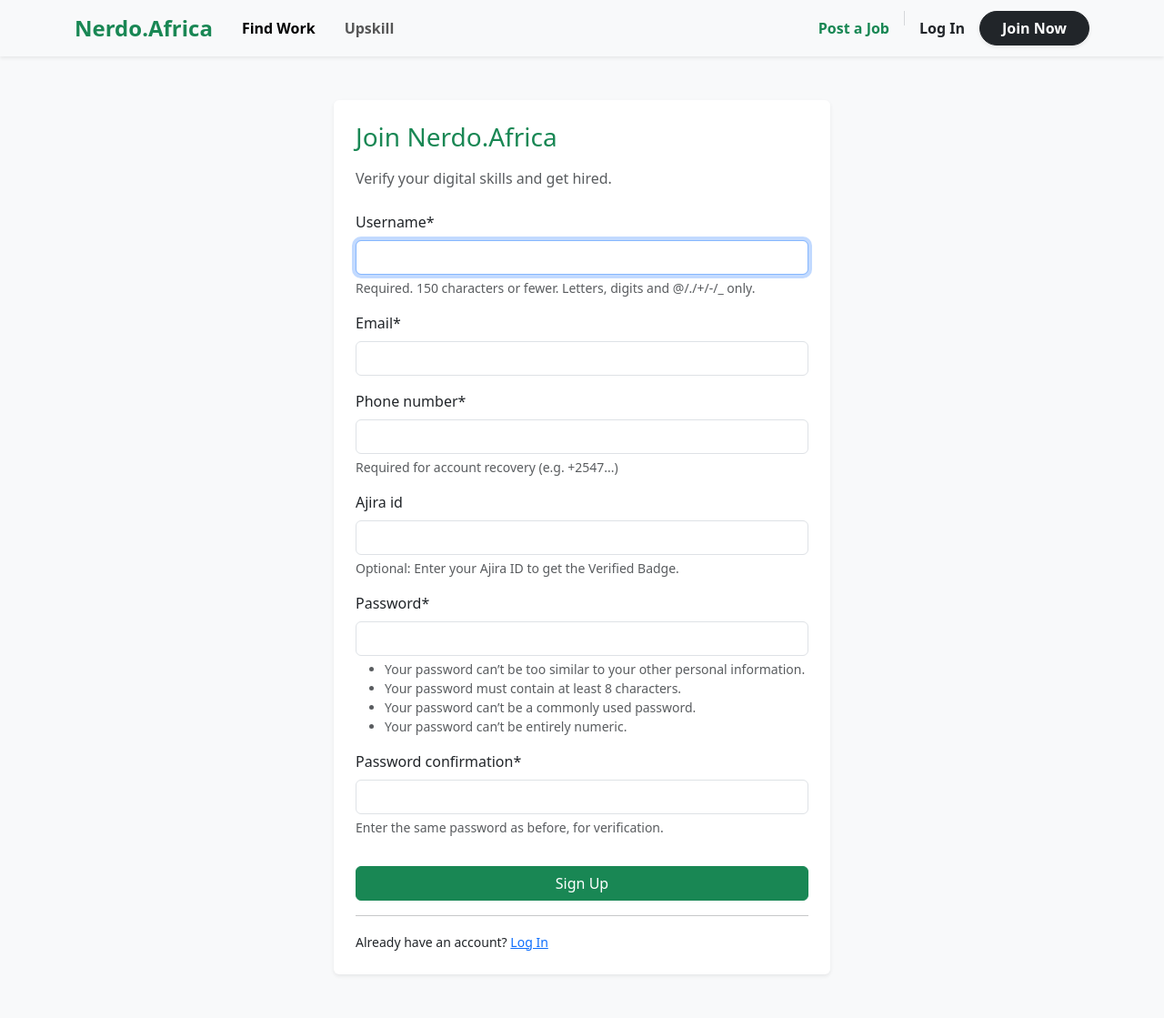
After one commit to 7ever/Nerdo.Africa, a Django app: page /users/register/ in a window 1280 px wide. The commit adds this page. Shown: the whole page at 91% size. Run offline with Django 5.2, Linux system fonts and the light colour scheme; some libraries are stand-ins or nearby versions.

Commit message:
Created login, register, and profile templates

```diff
--- a/nerdo_project/apps/users/forms.py
+++ b/nerdo_project/apps/users/forms.py
@@ -5,31 +5,51 @@
 
 class UserRegisterForm(UserCreationForm):
     email = forms.EmailField(required=True)
-    ajira_id = forms.CharField(max_length=20, required=True, help_text="Enter your Ajira ID (e.g. AJ-12345) for verification.")
+    # 1. Add Phone Number field (Required for OTP)
+    phone_number = forms.CharField(
+        max_length=15,
+        required=True,
+        help_text="Required for account recovery (e.g. +2547...)"
+    )
+
+    ajira_id = forms.CharField(
+        max_length=20,
+        required=False,
+        help_text="Optional: Enter your Ajira ID to get the Verified Badge."
+    )
 
     class Meta:
         model = User
-        fields = ['username', 'email', 'ajira_id']
+        fields = ['username', 'email', 'phone_number', 'ajira_id']
 
     def clean_ajira_id(self):
-        """
-        Simulated GOK Validation API
-        In a real world, we would do: requests.get('api.ajira.go.ke/verify/...')
-        Here, we validate the format.
-        """
         ajira_id = self.cleaned_data.get('ajira_id')
-        if not ajira_id.upper().startswith('AJ-'):
-            raise forms.ValidationError("Invalid Ajira ID format. Must start with 'AJ-'")
+        if ajira_id and not ajira_id.upper().startswith('AJ-'):
+            raise forms.ValidationError("Invalid Ajira ID format. Must start with 'AJ-'.")
         return ajira_id
 
     def save(self, commit=True):
         user = super().save(commit=False)
         user.email = self.cleaned_data['email']
+
         if commit:
             user.save()
-            # Update the auto-created profile
-            user.profile.ajira_id = self.cleaned_data['ajira_id']
-            # Grant verification badge if ID format is correct (Simulated)
-            user.profile.is_verified = True
+            # Save Phone Number to Profile
+            user.profile.phone_number = self.cleaned_data.get('phone_number')
+            user.profile.ajira_id = self.cleaned_data.get('ajira_id')
+
+            if user.profile.ajira_id:
+                user.profile.is_verified = True
+            else:
+                user.profile.is_verified = False
+
             user.profile.save()
         return user
+
+# 2. Form for Requesting the Reset (Enter Phone)
+class PasswordResetRequestForm(forms.Form):
+    phone_number = forms.CharField(max_length=15, label="Enter Registered Phone Number")
+
+# 3. Form for Verifying OTP
+class OTPVerifyForm(forms.Form):
+    otp_code = forms.CharField(max_length=6, label="Enter 6-Digit Code")
--- /dev/null
+++ b/nerdo_project/apps/users/templates/users/register.html
@@ -0,0 +1,22 @@
+{% extends "base.html" %}
+{% load crispy_forms_tags %}
+
+{% block content %}
+<div class="row justify-content-center">
+    <div class="col-md-6">
+        <div class="card shadow-sm border-0">
+            <div class="card-body p-4">
+                <h3 class="mb-3 text-success">Join Nerdo.Africa</h3>
+                <p class="text-muted mb-4">Verify your digital skills and get hired.</p>
+                <form method="POST">
+                    {% csrf_token %}
+                    {{ form|crispy }}
+                    <button class="btn btn-success w-100 mt-3" type="submit">Sign Up</button>
+                </form>
+                <hr>
+                <small>Already have an account? <a href="{% url 'login' %}">Log In</a></small>
+            </div>
+        </div>
+    </div>
+</div>
+{% endblock %}
--- a/nerdo_project/apps/users/urls.py
+++ b/nerdo_project/apps/users/urls.py
@@ -3,8 +3,14 @@
 from . import views
 
 urlpatterns = [
+    # Registration & Auth
     path('register/', views.register, name='register'),
     path('profile/', views.profile, name='profile'),
     path('login/', auth_views.LoginView.as_view(template_name='users/login.html'), name='login'),
     path('logout/', views.logout_view, name='logout'),
+
+    # Custom OTP Password Reset
+    path('password-reset/', views.password_reset_request, name='password_reset'),
+    path('password-reset/verify/', views.password_reset_verify, name='password_reset_verify'),
+    path('password-reset/confirm/', views.password_reset_confirm, name='password_reset_confirm'),
 ]
--- a/nerdo_project/apps/users/views.py
+++ b/nerdo_project/apps/users/views.py
@@ -1,8 +1,12 @@
 from django.shortcuts import render, redirect
 from django.contrib import messages
+from django.contrib.auth import login, logout, update_session_auth_hash
+from django.contrib.auth.forms import SetPasswordForm
+from django.contrib.auth.models import User
 from django.contrib.auth.decorators import login_required
-from django.contrib.auth import logout
-from .forms import UserRegisterForm
+from .forms import UserRegisterForm, PasswordResetRequestForm, OTPVerifyForm
+from .models import Profile
+import random
 
 def register(request):
     if request.method == 'POST':
@@ -23,3 +27,89 @@
 @login_required
 def profile(request):
     return render(request, 'users/profile.html')
+
+# === OTP PASSWORD RESET FLOW ===
+
+def password_reset_request(request):
+    if request.method == 'POST':
+        form = PasswordResetRequestForm(request.POST)
+        if form.is_valid():
+            phone = form.cleaned_data['phone_number']
+            # Find user with this phone
+            # Note: In production, handle duplicates. For now, we assume unique.
+            try:
+                profile = Profile.objects.get(phone_number=phone)
+                user = profile.user
+
+                # 1. Generate OTP
+                otp = str(random.randint(100000, 999999))
+                profile.otp_code = otp
+                profile.save()
+
+                # 2. Send SMS (MOCKED FOR NOW)
+                # Later, we will put Africa's Talking API code here
+                print(f"------------")
+                print(f"SMS TO {phone}: Your OTP is {otp}")
+                print(f"------------")
+
+                # 3. Store phone in session to pass to next step
+                request.session['reset_phone'] = phone
+                messages.info(request, "OTP sent to your phone. Please verify.")
+                return redirect('password_reset_verify')
+
+            except Profile.DoesNotExist:
+                messages.error(request, "No account found with that phone number.")
+    else:
+        form = PasswordResetRequestForm()
+    return render(request, 'users/password_reset_request.html', {'form': form})
+
+def password_reset_verify(request):
+    phone = request.session.get('reset_phone')
+    if not phone:
+        return redirect('password_reset_request')
+
+    if request.method == 'POST':
+        form = OTPVerifyForm(request.POST)
+        if form.is_valid():
+            code = form.cleaned_data['otp_code']
+            try:
+                profile = Profile.objects.get(phone_number=phone)
+
+                # Check OTP
+                if profile.otp_code == code:
+                    # Success! Allow password reset
+                    # We store the user ID in session to allow the next step
+                    request.session['reset_user_id'] = profile.user.id
+                    return redirect('password_reset_confirm')
+                else:
+                    messages.error(request, "Invalid OTP code.")
+            except Profile.DoesNotExist:
+                messages.error(request, "Error verifying user.")
+    else:
+        form = OTPVerifyForm()
+    return render(request, 'users/password_reset_verify.html', {'form': form})
+
+def password_reset_confirm(request):
+    user_id = request.session.get('reset_user_id')
+    if not user_id:
+        return redirect('password_reset_request')
+
+    user = User.objects.get(id=user_id)
+
+    if request.method == 'POST':
+        form = SetPasswordForm(user, request.POST)
+        if form.is_valid():
+            form.save()
+            # Clean up session
+            del request.session['reset_phone']
+            del request.session['reset_user_id']
+            # Clear OTP
+            user.profile.otp_code = None
+            user.profile.save()
+
+            messages.success(request, "Password reset successful! You can now login.")
+            return redirect('login')
+    else:
+        form = SetPasswordForm(user)
+
+    return render(request, 'users/password_reset_confirm.html', {'form': form})
--- a/nerdo_project/nerdo_project/settings.py
+++ b/nerdo_project/nerdo_project/settings.py
@@ -128,3 +128,8 @@
 LOGIN_REDIRECT_URL = 'job_market'
 LOGIN_URL = 'login'
 LOGOUT_REDIRECT_URL = 'login'
+
+DEFAULT_AUTO_FIELD = 'django.db.models.BigAutoField'
+
+# Email Configuration (Development Mode)
+EMAIL_BACKEND = 'django.core.mail.backends.console.EmailBackend'
--- a/nerdo_project/templates/nav.html
+++ b/nerdo_project/templates/nav.html
@@ -1,27 +1,86 @@
-<nav class="navbar navbar-expand-lg navbar-light bg-glass shadow-sm mb-4">
+<nav class="navbar navbar-expand-lg navbar-light bg-glass shadow-sm mb-4 sticky-top">
     <div class="container">
         <!-- 1. Brand Logo -->
-        <a class="navbar-brand fw-bold text-success" href="{% url 'job_market' %}">Nerdo.Africa</a>
+        <a class="navbar-brand fw-bold text-success fs-4" href="{% url 'job_market' %}">
+            <i class="bi bi-asterisk"></i> Nerdo.Africa
+        </a>
 
-        <!-- 2. Toggler Button -->
-        <!-- Added bg-success to make it pop on the glass background -->
-        <button class="navbar-toggler bg-success text-white" type="button" data-bs-toggle="collapse" data-bs-target="#navbarNav" aria-controls="navbarNav" aria-expanded="false" aria-label="Toggle navigation">
+        <!-- 2. Toggler (Mobile Hamburger) -->
+        <button class="navbar-toggler border-0" type="button" data-bs-toggle="collapse" data-bs-target="#navbarNav" aria-controls="navbarNav" aria-expanded="false" aria-label="Toggle navigation">
             <span class="navbar-toggler-icon"></span>
         </button>
 
-        <!-- 3. Collapsible Menu Content -->
+        <!-- 3. Collapsible Menu -->
         <div class="collapse navbar-collapse" id="navbarNav">
-            <ul class="navbar-nav ms-auto">
+
+            <!-- Left Side: Main Navigation -->
+            <ul class="navbar-nav me-auto mb-2 mb-lg-0">
                 <li class="nav-item">
-                    <a class="nav-link active text-success fw-semibold" href="{% url 'job_market' %}">Find Work</a>
+                    <a class="nav-link active fw-semibold px-3" href="{% url 'job_market' %}">Find Work</a>
                 </li>
                 <li class="nav-item">
-                    <a class="nav-link text-success fw-semibold" href="#">Upskill</a>
-                </li>
-                <li class="nav-item ms-0">
-                    <a href="{% url 'create_job' %}" class="btn btn-light text-success fw-bold shadow-sm border-success">Post a Job</a>
+                    <a class="nav-link fw-semibold px-3" href="#">Upskill</a>
                 </li>
             </ul>
+
+            <!-- Right Side: User Actions -->
+            <div class="d-flex align-items-center gap-3">
+
+                {% if user.is_authenticated %}
+                    <!-- LOGGED IN STATE -->
+
+                    <!-- Primary Action: Post Job -->
+                    <a href="{% url 'create_job' %}" class="btn btn-success rounded-pill px-4 shadow-sm fw-bold">
+                        <i class="bi bi-briefcase-fill me-2"></i>Post a Job
+                    </a>
+
+                    <!-- Vertical Divider -->
+                    <div class="vr h-100 mx-2 text-secondary d-none d-lg-block"></div>
+
+                    <!-- Profile Dropdown (Clean & Minimal) -->
+                    <div class="dropdown">
+                        <a class="nav-link dropdown-toggle d-flex align-items-center gap-2 text-dark fw-semibold" href="#" role="button" data-bs-toggle="dropdown" aria-expanded="false">
+                            <div class="bg-success bg-opacity-10 text-success rounded-circle d-flex align-items-center justify-content-center" style="width: 35px; height: 35px;">
+                                {{ user.username|make_list|first|upper }}
+                            </div>
+                            <span>{{ user.username }}</span>
+                        </a>
+                        <ul class="dropdown-menu dropdown-menu-end border-0 shadow-lg mt-2 rounded-3 overflow-hidden">
+                            <li><a class="dropdown-item py-2" href="{% url 'profile' %}"><i class="bi bi-person me-2"></i>My Profile</a></li>
+                            <li><hr class="dropdown-divider"></li>
+                            <li>
+                                <form action="{% url 'logout' %}" method="post">
+                                    {% csrf_token %}
+                                    <button type="submit" class="dropdown-item py-2 text-danger">
+                                        <i class="bi bi-box-arrow-right me-2"></i>Logout
+                                    </button>
+                                </form>
+                            </li>
+                        </ul>
+                    </div>
+
+                {% else %}
+                    <!-- GUEST STATE -->
+
+                    <!-- Secondary CTA: Post Job (Subtle) -->
+                    <a href="{% url 'create_job' %}" class="text-decoration-none text-success fw-semibold d-none d-lg-block">
+                        Post a Job
+                    </a>
+
+                    <!-- Vertical Divider -->
+                    <div class="vr h-100 text-secondary d-none d-lg-block" style="height: 20px;"></div>
+
+                    <!-- Login Link (Minimal) -->
+                    <a href="{% url 'login' %}" class="text-dark text-decoration-none fw-semibold">
+                        Log In
+                    </a>
+
+                    <!-- Primary CTA: Register (Prominent) -->
+                    <a href="{% url 'register' %}" class="btn btn-dark rounded-pill px-4 fw-bold shadow-sm">
+                        Join Now
+                    </a>
+                {% endif %}
+            </div>
         </div>
     </div>
 </nav>
```
Also changed, not shown: nerdo_project/apps/users/models.py (+6 -2 lines), nerdo_project/apps/users/templates/users/login.html (added, +32 -0 lines), nerdo_project/apps/users/templates/users/logout.html (added, +7 -0 lines), nerdo_project/apps/users/templates/users/password_reset_confirm.html (added, +16 -0 lines), nerdo_project/apps/users/templates/users/password_reset_request.html (added, +16 -0 lines), nerdo_project/apps/users/templates/users/password_reset_verify.html (added, +17 -0 lines), nerdo_project/apps/users/templates/users/profile.html (added, +42 -0 lines), nerdo_project/apps/users/migrations/0002_profile_otp_code_profile_otp_created_at.py (added).
